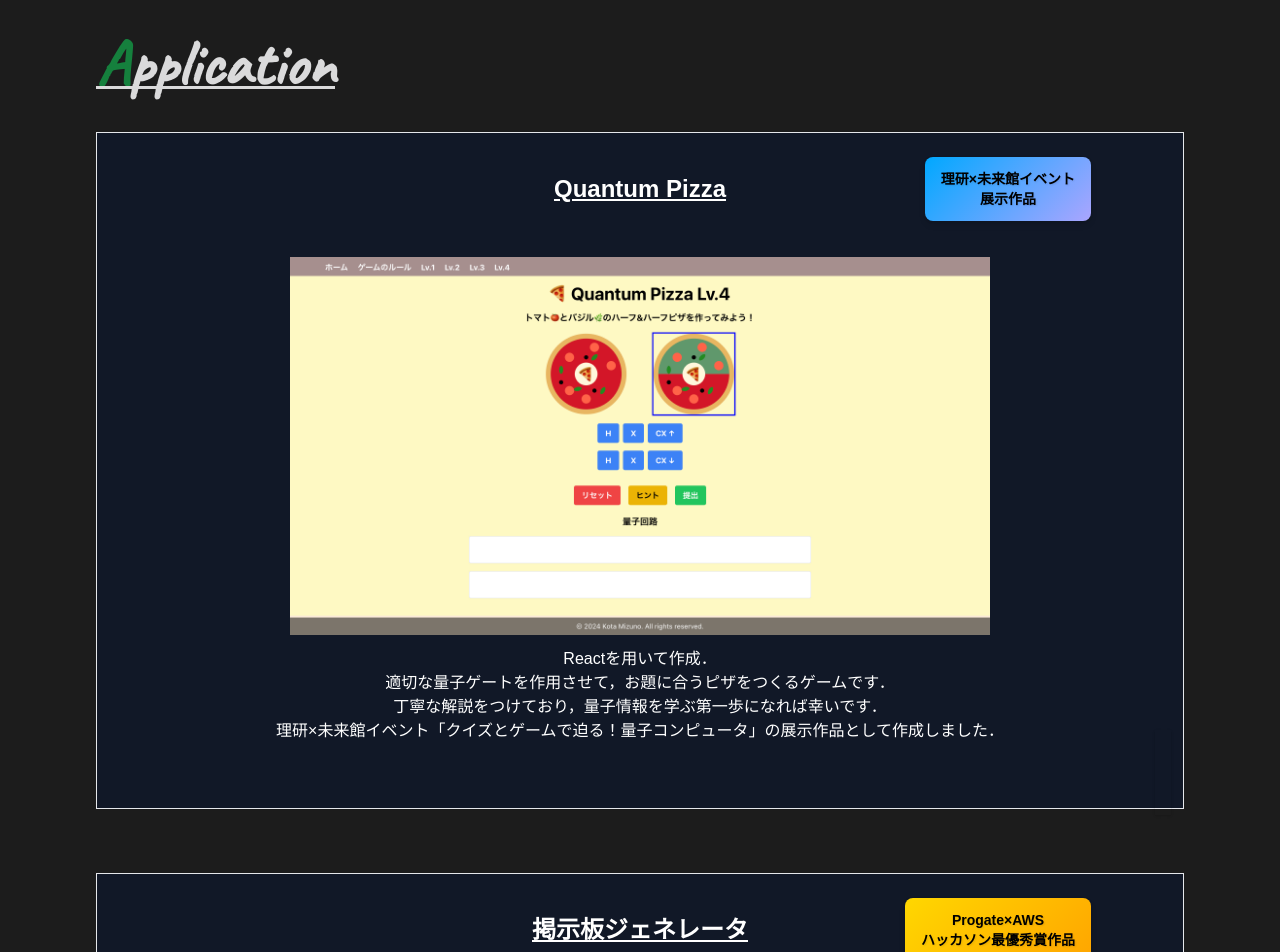
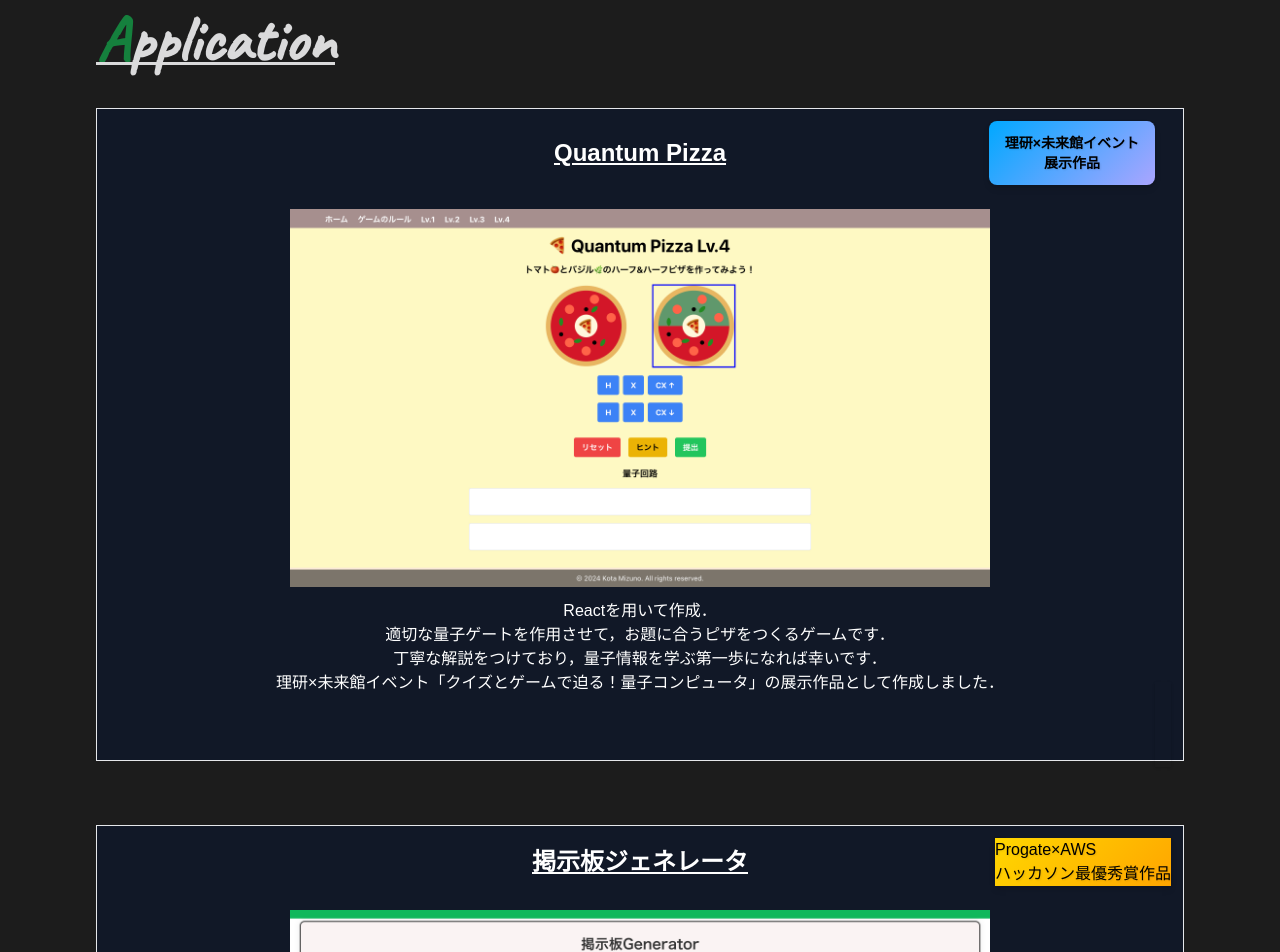
Before and after one commit to kotta-27/my-portfolio, a Next.js app: page / in a window 1280 px wide. Shown: the part 1680-2632 px from the top of the page. Built offline with nearby package versions, Linux system fonts and the light colour scheme; a web font is replaced by a local one.

Commit message:
fix styles in applications

```diff
--- a/src/components/Application2.jsx
+++ b/src/components/Application2.jsx
@@ -6,11 +6,13 @@ const Application2 = () => {
       <div className="about-container"></div>
       <div className="justify-center border p-3 bg-gray-900 text-white">
         <div className="relative flex flex-col md:flex-row justify-center items-center mb-6">
-          <div className="text-2xl font-bold underline py-2 my-5">
+          <div className="w-full sm:w-1/3" />
+          <div className="text-2xl font-bold underline py-2 my-5 sm:my-0 w-full sm:w-1/3 text-center">
             量子タイピングゲーム
           </div>
+          <div className="w-full sm:w-1/3 flex justify-end">
             <div
-            className="md:absolute md:right-0 md:mr-20 px-4 py-3 rounded-lg font-bold text-sm text-center duration-300 ease-in-out shadow-lg mt-4 md:mt-0"
+              className="px-4 py-3 rounded-lg font-bold text-sm text-center duration-300 ease-in-out shadow-lg mt-4 sm:mt-0"
               style={{
                 background: "linear-gradient(135deg, #4F46E5, #2563EB)",
                 color: "#ffffff",
@@ -22,6 +24,7 @@ const Application2 = () => {
               QC4U2 GroupWork
               <br />
               全体5位
+            </div>
           </div>
         </div>
 
--- a/src/components/Application3.jsx
+++ b/src/components/Application3.jsx
@@ -45,12 +45,14 @@ const Application3 = () => {
     <div>
       <div className="about-container overflow-hidden "></div>
       <div className="justify-center border p-3 bg-gray-900 text-white">
-        <div className="relative flex flex-col md:flex-row justify-center items-center mb-6">
-          <div className="text-2xl font-bold underline py-2 my-5">
+        <div className="relative flex flex-col sm:flex-row items-center mb-6">
+          <div className="w-full sm:w-1/3" />
+          <div className="text-2xl font-bold underline py-2 my-5 sm:my-0 w-full sm:w-1/3 text-center">
             掲示板ジェネレータ
           </div>
+          <div className="w-full sm:w-1/3 flex justify-end">
             <div
-            className="md:absolute md:right-0 md:mr-20 px-4 py-3 rounded-lg font-bold text-sm text-center duration-300 ease-in-out shadow-lg mt-4 md:mt-0"
+              classsName="md:absolute md:right-0 md:mr-20 px-4 py-3 rounded-lg font-bold text-sm text-center duration-300 ease-in-out shadow-lg mt-4 md:mt-0"
               style={{
                 background: "linear-gradient(135deg, #FFD700, #FFA500)",
                 color: "#000",
@@ -62,6 +64,7 @@ const Application3 = () => {
               Progate×AWS
               <br />
               ハッカソン最優秀賞作品
+            </div>
           </div>
         </div>
 
--- a/src/components/Application4.jsx
+++ b/src/components/Application4.jsx
@@ -97,13 +97,16 @@ const Application4 = () => {
         </div>
       </div>
       <div className="justify-center border p-3 bg-gray-900 text-white">
-        <div className="relative flex flex-col md:flex-row justify-center items-center mb-6">
-          <div className="text-2xl font-bold underline py-2 my-5">
+        <div className="relative flex flex-col sm:flex-row items-center mb-6">
+          <div className="w-full sm:w-1/3" />
+          <div className="text-2xl font-bold underline py-2 my-5 sm:my-0 w-full sm:w-1/3 text-center">
             Quantum Pizza
           </div>
+          <div className="w-full sm:w-1/3 flex justify-end">
             <div
-            className="md:absolute md:right-0 md:mr-20 px-4 py-3 rounded-lg font-bold text-sm text-center duration-300 ease-in-out shadow-lg mt-4 md:mt-0"
+              className="px-4 py-3 rounded-lg font-bold text-sm text-center duration-300 ease-in-out shadow-lg mt-4 sm:mt-0"
               style={{
+                marginRight: "1rem",
                 background: "linear-gradient(135deg, #00A8FF, #AAA5FF)",
                 color: "#000",
                 textShadow: "1px 1px 2px rgba(0,0,0,0.1)",
@@ -114,6 +117,7 @@ const Application4 = () => {
               理研×未来館イベント
               <br />
               展示作品
+            </div>
           </div>
         </div>
 
```
Also changed, not shown: src/components/About.jsx (+4 -3 lines). Lines whose indentation alone changed are shown as unchanged.
